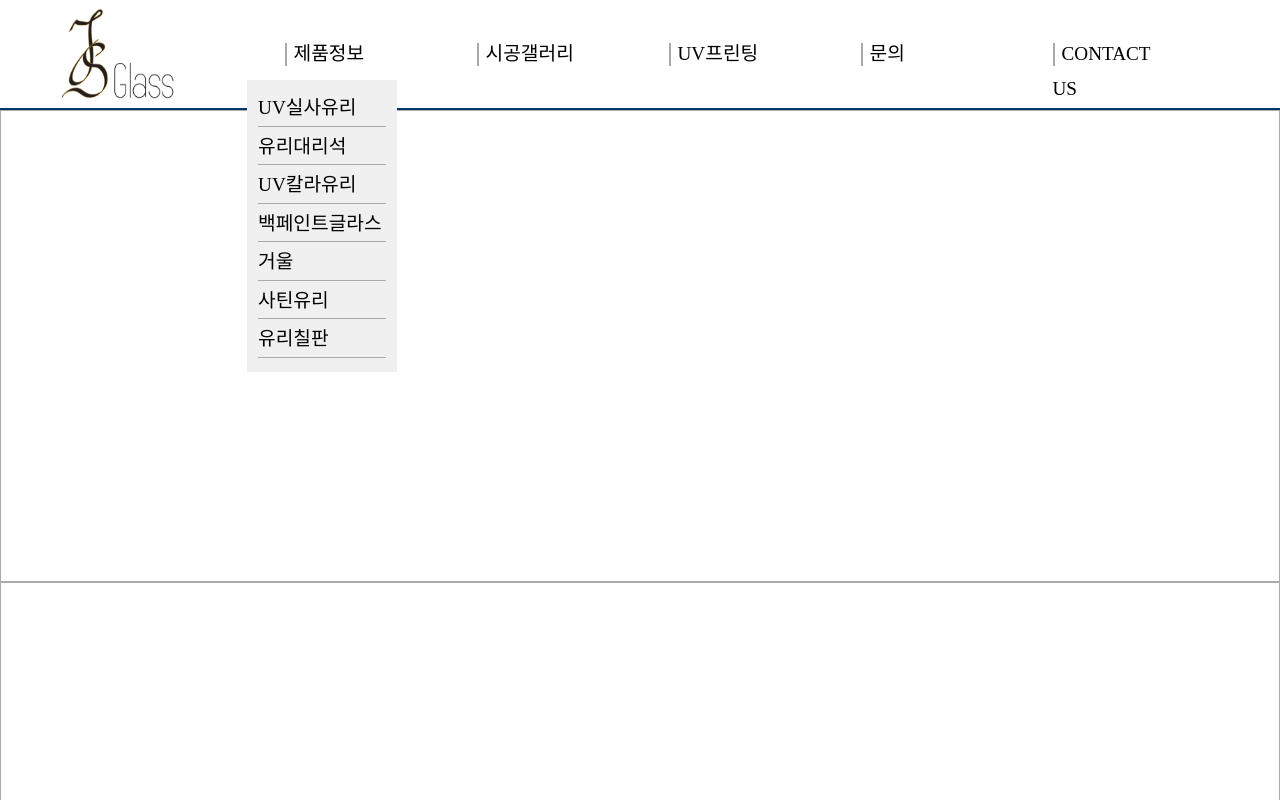
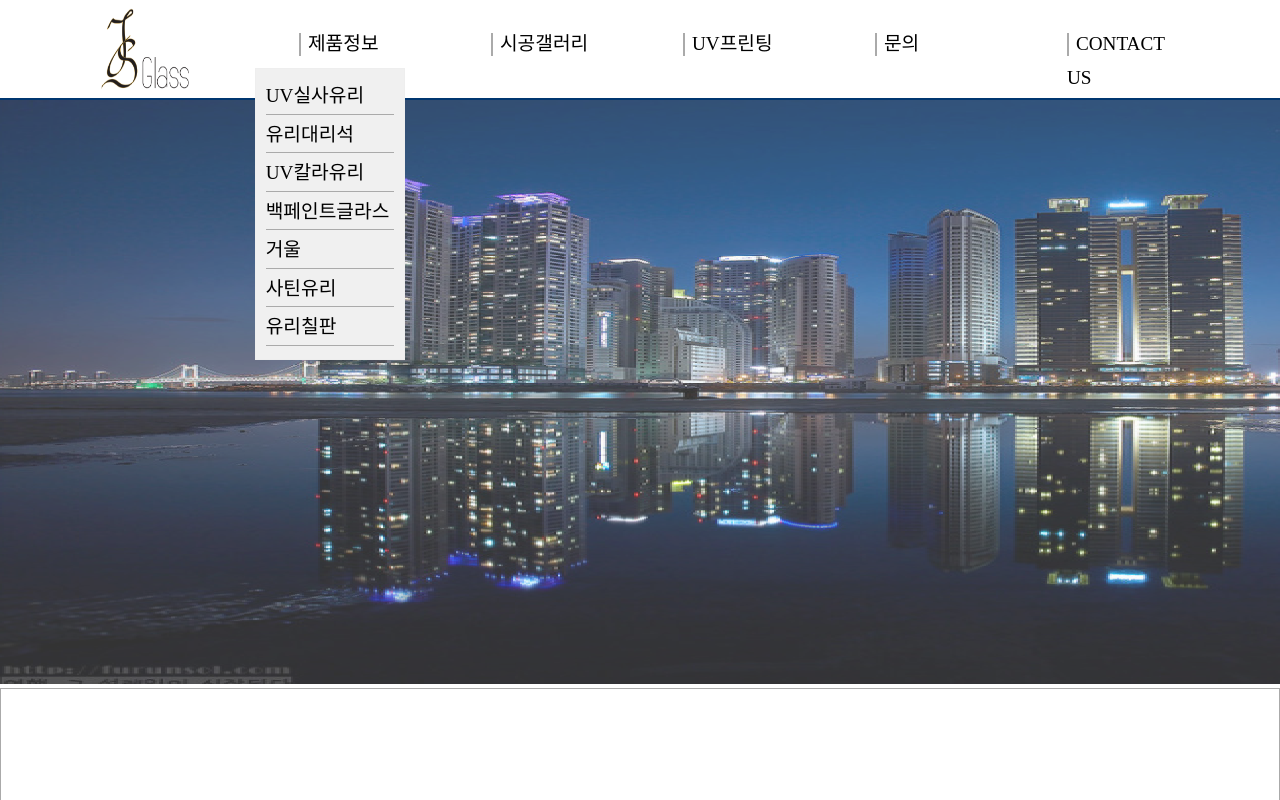
Before and after one commit to Heesun-Yoon/company-website, a plain HTML site: page front/main.html in a window 1280 px wide. Both pictures are taken after a click on the link "제품정보". Shown: the top 800 px of the page. Drawn offline with nearby package versions, Linux system fonts and the light colour scheme; files whose address does not match are found by name; a web font is replaced by a local one.

Commit message:
website_ver 1.95

```diff
--- a/front/main.html
+++ b/front/main.html
@@ -72,7 +72,7 @@
         }
 
         #slide_section {
-            border: 1px solid #aaa;
+            /* border: 1px solid #aaa; */
             /* background-color: #bbb; */
             display: flex;
             flex: 0.20;
@@ -149,9 +149,9 @@
 
         /* 그 외 태그 css */
         #logo {
-            width: 9%;
+            width: 7%;
             /* 상 우 하 좌 */
-            margin: 8px 0px 8px 60px;
+            margin: 8px 0px 8px 100px;
         }
 
         #top_menu {
@@ -172,7 +172,7 @@
             flex-direction: row;
             height: 20%;
             margin: 0;
-            margin-top: 3.5%;
+            margin-top: 2.5%;
             justify-content: space-evenly;
         }
 
@@ -214,8 +214,8 @@
             border: 1px solid #eee;
             width: 10%;
             position: absolute;
-            top: 10%;
-            left: 19.3%;
+            top: 8.5%;
+            left: 19.9%;
             list-style: none;
             z-index: 1;
             background-color: white;
@@ -242,6 +242,10 @@
             display: none;
         }
 
+        #slide_imgs {
+            opacity: 0.8;
+        }
+
 
 
 
@@ -253,16 +257,16 @@
     <script>
         // js
         // 제품정보 > 하위메뉴 클릭시 펼침 (부드럽게)
-        $(document).ready(function(){
-            $("#top_menu_1").click(function(){
-                var submenu = $(this).next("ol");
-                if(submenu.is(":visible")){
-                    submenu.slideUp(300);
-                }else{
-                    submenu.slideDown(300);
-                }
-            });
-        });
+        // $(document).ready(function(){
+        //     $("#top_menu_1").click(function(){
+        //         var submenu = $(this).next("ol");
+        //         if(submenu.is(":visible")){
+        //             submenu.slideUp(300);
+        //         }else{
+        //             submenu.slideDown(300);
+        //         }
+        //     });
+        // });
 
         // $(document).ready(function(){
         //     $("#top_menu_1").click(function(){
@@ -272,12 +276,12 @@
         // });
 
         // 딱딱 나옴!
-        // $(function(){
-        //     $('#sub_menu').hide();
-        //     $('#top_menu_1').click(function(){
-        //         $('#sub_menu').toggle();
-        //     });
-        // });
+        $(function(){
+            $('#sub_menu').hide();
+            $('#top_menu_1').click(function(){
+                $('#sub_menu').toggle();
+            });
+        });
 
 
 
@@ -333,6 +337,9 @@
 
         <!-- 슬라이드 섹션 시작 -->
         <div id="slide_section">
+            <div id="slide_imgs">
+                <img src="D:\company-website\images\ex1_1.png" id="slide_img1" class="slide_img">
+            </div>
         <!-- 슬라이드 섹션 끝 -->
         </div>
 
```
Also changed, not shown: images/ex1_1.png (added), images/ex2.png (added), images/ex3.png (added), images/ex4.png (added), images/ex5.png (added), images/left_btn.png (added), images/right_btn.png (added).
